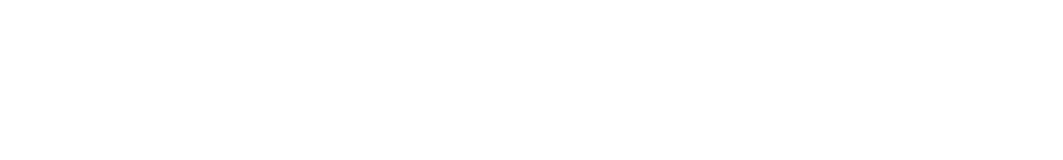
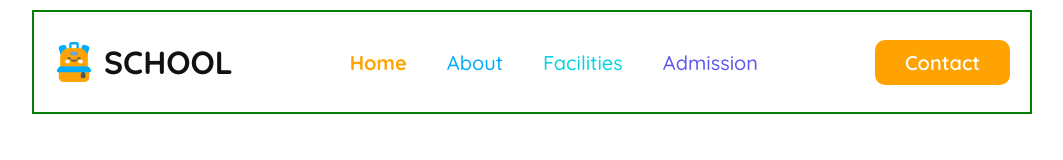
Before and after one commit to Foysal-Munsy/Kids-School, a plain HTML site: page index.html in a window 1280 px wide. Shown: the whole page, without its empty margins (108-1171 px from the left). Drawn offline with Linux system fonts and the light colour scheme.

Commit message:
nav for pc

```diff
--- a/index.html
+++ b/index.html
@@ -11,7 +11,26 @@
 </head>
 
 <body>
+    <div class="container">
+        <!-- Nav Bar -->
+        <div class="nav-container">
+            <nav>
 
+                <ul>
+                    <li>
+                        <img src="assets/images/logo.png" alt="logo">
+                        <a href="#">SCHOOL</a>
+                    </li>
+
+                    <li><a href="#">Home</a></li>
+                    <li><a href="#">About</a></li>
+                    <li><a href="#">Facilities</a></li>
+                    <li><a href="#">Admission</a></li>
+                    <li><a href="#">Contact</a></li>
+                </ul>
+            </nav>
+        </div>
+    </div>
 </body>
 
 </html>
--- a/styles/style.css
+++ b/styles/style.css
@@ -20,5 +20,104 @@
     --primary-font-weight: 700;
     --secondary-font-weight: 500;
     --btn-border-radius: 47.93px;
+}
 
+.container {
+    /* border: 2px solid black; */
 }
+
+/* nav bar pc */
+.nav-container {
+    border: 2px solid green;
+    /* margins (top, bottom, left, right)
+    margin: 0 140px;
+    */
+    /* margins (top, right, bottom, left)
+     */
+    margin: 10px 140px 0 140px;
+}
+
+nav ul {
+    list-style: none;
+    display: flex;
+    justify-content: center;
+    align-items: center;
+    margin: 0;
+    padding: 0;
+}
+
+nav a {
+    text-decoration: none;
+    padding: 10px 0 10px 0px;
+    font-family: var(--primary-font);
+    font-size: 20px;
+    font-weight: var(--primary-font-size);
+}
+
+nav li:first-child img {
+    width: 40px;
+    height: auto;
+    margin-right: 10px
+}
+
+nav li {
+    margin: 0;
+    padding: 20px;
+}
+
+nav li:first-child {
+    margin-right: auto;
+    display: flex;
+    align-items: center;
+    justify-content: center;
+}
+
+nav li:last-child {
+    margin-left: auto;
+}
+
+nav li:first-child a {
+    font-size: 32px;
+    font-weight: var(--primary-font-weight);
+    color: rgb(17, 17, 17);
+}
+
+nav li:nth-child(2) a {
+    color: rgb(254, 163, 1);
+    font-size: 20px;
+    font-weight: var(--primary-font-weight);
+}
+
+nav li:nth-child(3) a {
+    color: rgb(1, 172, 253);
+    font-size: 20px;
+    font-weight: var(--secondary-font-weight);
+}
+
+nav li:nth-child(4) a {
+    color: rgb(5, 212, 223);
+    font-size: 20px;
+    font-weight: var(--secondary-font-weight);
+}
+
+nav li:nth-child(5) a {
+    color: rgb(93, 88, 239);
+    font-size: 20px;
+    font-weight: var(--secondary-font-weight);
+}
+
+nav li:nth-child(6) a {
+    background-color: rgb(254, 163, 1);
+    color: rgb(255, 255, 255);
+    width: 197px;
+    height: 50px;
+    padding: 10px 30px;
+    font-size: 20px;
+    font-weight: 600;
+    border-radius: 10px;
+}
+
+nav li:nth-child(6) a:hover {
+    cursor: pointer;
+    background-color: var(--btn-hover);
+}
```
